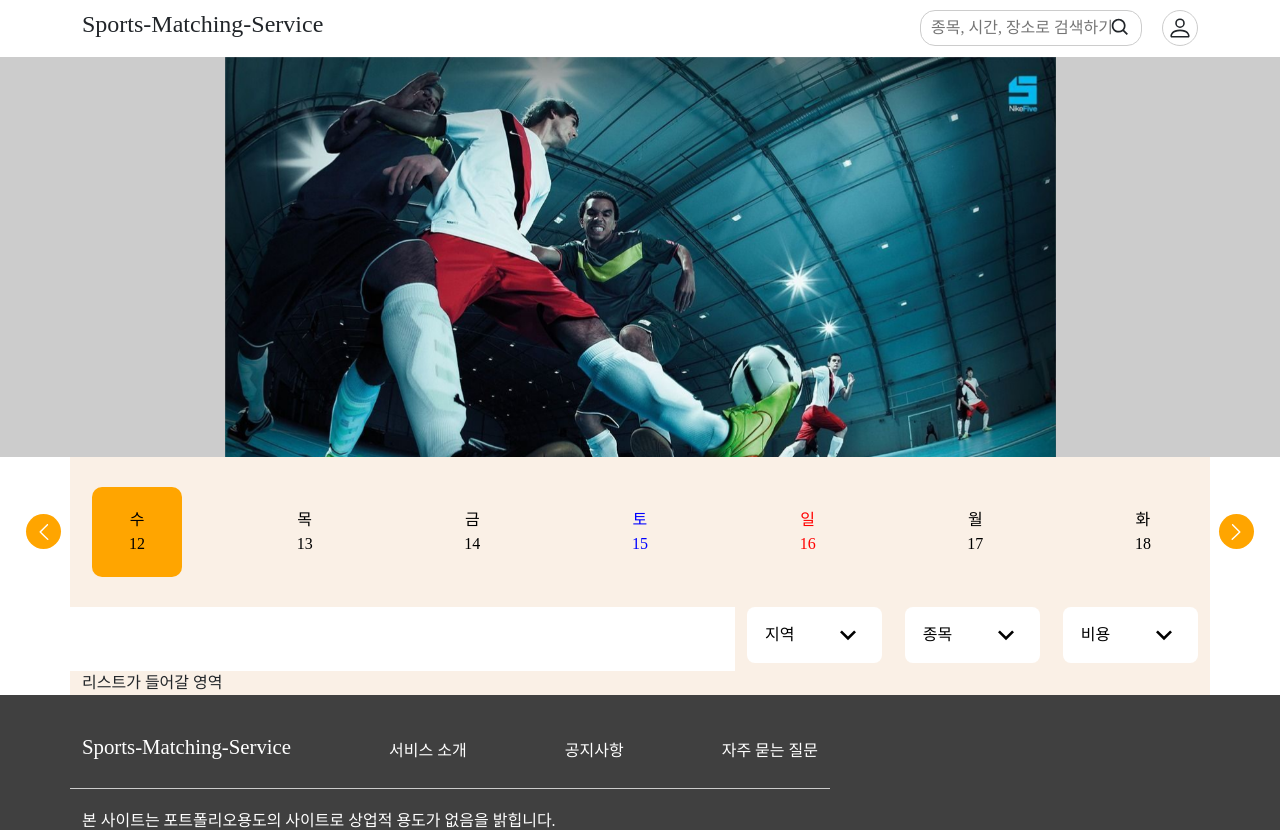
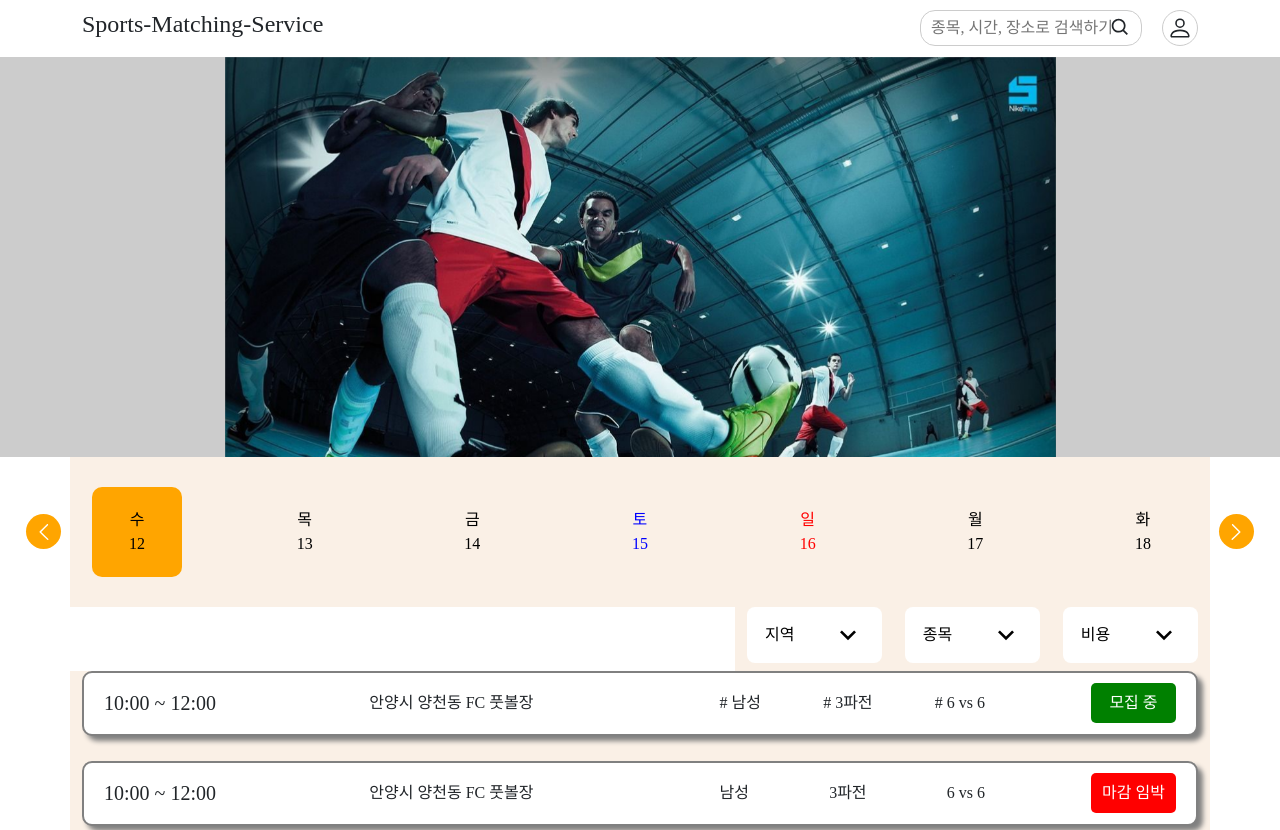
Before and after one commit to Sports-Matching-Service/Frontend, a React (Create React App) app: page / in a window 1280 px wide. Shown: the top 830 px of the page. Built offline with nearby package versions, Linux system fonts and the light colour scheme; a web font is replaced by a local one.

Commit message:
🐎 Add: List Render

```diff
--- /dev/null
+++ b/src/components/common/MatchList.jsx
@@ -0,0 +1,176 @@
+import styled from "styled-components";
+
+const MATCH_DATA = [
+  {
+    time: "10:00 ~ 12:00",
+    stadium: "안양시 양천동 FC 풋볼장",
+    gender: "# 남성",
+    way: "# 3파전",
+    number: "# 6 vs 6",
+    status: "모집 중",
+  },
+  {
+    time: "10:00 ~ 12:00",
+    stadium: "안양시 양천동 FC 풋볼장",
+    gender: "남성",
+    way: "3파전",
+    number: "6 vs 6",
+    status: "마감 임박",
+  },
+  {
+    time: "10:00 ~ 12:00",
+    stadium: "안양시 양천동 FC 풋볼장",
+    gender: "남성",
+    way: "3파전",
+    number: "6 vs 6",
+    status: "마감",
+  },
+  {
+    time: "10:00 ~ 12:00",
+    stadium: "안양시 양천동 FC 풋볼장",
+    gender: "남성",
+    way: "3파전",
+    number: "6 vs 6",
+    status: "모집 중",
+  },
+  {
+    time: "10:00 ~ 12:00",
+    stadium: "안양시 양천동 FC 풋볼장",
+    gender: "남성",
+    way: "3파전",
+    number: "6 vs 6",
+    status: "모집 중",
+  },
+  {
+    time: "10:00 ~ 12:00",
+    stadium: "안양시 양천동 FC 풋볼장",
+    gender: "남성",
+    way: "3파전",
+    number: "6 vs 6",
+    status: "모집 중",
+  },
+  {
+    time: "10:00 ~ 12:00",
+    stadium: "안양시 양천동 FC 풋볼장",
+    gender: "남성",
+    way: "3파전",
+    number: "6 vs 6",
+    status: "모집 중",
+  },
+  {
+    time: "10:00 ~ 12:00",
+    stadium: "안양시 양천동 FC 풋볼장",
+    gender: "남성",
+    way: "3파전",
+    number: "6 vs 6",
+    status: "모집 중",
+  },
+  {
+    time: "10:00 ~ 12:00",
+    stadium: "안양시 양천동 FC 풋볼장",
+    gender: "남성",
+    way: "3파전",
+    number: "6 vs 6",
+    status: "모집 중",
+  },
+  {
+    time: "10:00 ~ 12:00",
+    stadium: "안양시 양천동 FC 풋볼장",
+    gender: "남성",
+    way: "3파전",
+    number: "6 vs 6",
+    status: "모집 중",
+  },
+  {
+    time: "10:00 ~ 12:00",
+    stadium: "안양시 양천동 FC 풋볼장",
+    gender: "남성",
+    way: "3파전",
+    number: "6 vs 6",
+    status: "모집 중",
+  },
+];
+
+const ListContainer = styled.div`
+  width: 100%;
+  height: 65px;
+  border-radius: 10px;
+  border: 2px solid gray;
+  display: flex;
+  justify-content: space-between;
+  align-items: center;
+  padding: 0 20px;
+  background-color: white;
+  margin-bottom: 25px;
+  box-shadow: 5px 5px 5px gray;
+`;
+
+const ListTime = styled.div`
+  width: 25%;
+  font-size: 20px;
+`;
+
+const ListStadium = styled.div`
+  width: 33%;
+`;
+
+const ListIntroduce = styled.div`
+  width: 25%;
+  display: flex;
+  justify-content: space-between;
+  align-items: center;
+`;
+
+const ListStatus = styled.div`
+  width: 18%;
+  display: flex;
+  justify-content: flex-end;
+`;
+
+const ListStatusBtn = styled.div`
+  background-color: ${(props) =>
+    props.btncolor === 0 ? "green" : props.btncolor === 1 ? "red" : "gray"};
+  pointer-events: ${(props) => props.btncolor === 2 && "none"};
+  cursor: pointer;
+  width: 85px;
+  height: 40px;
+  border-radius: 5px;
+  color: white;
+  display: flex;
+  justify-content: center;
+  align-items: center;
+`;
+
+function MatchList() {
+  return (
+    <>
+      {MATCH_DATA.map((match, idx) => (
+        // 화면 사이즈 줄이면 깨짐
+        <ListContainer key={idx}>
+          <ListTime>{match.time}</ListTime>
+          <ListStadium>{match.stadium}</ListStadium>
+          <ListIntroduce>
+            <span>{match.gender}</span>
+            <span>{match.way}</span>
+            <span>{match.number}</span>
+          </ListIntroduce>
+          <ListStatus>
+            <ListStatusBtn
+              btncolor={
+                match.status === "모집 중"
+                  ? 0
+                  : match.status === "마감 임박"
+                  ? 1
+                  : 2
+              }
+            >
+              {match.status}
+            </ListStatusBtn>
+          </ListStatus>
+        </ListContainer>
+      ))}
+    </>
+  );
+}
+
+export default MatchList;
--- a/src/components/view/Main.jsx
+++ b/src/components/view/Main.jsx
@@ -2,6 +2,7 @@ import React from "react";
 import { Col, Row } from "react-bootstrap";
 import Slider from "../common/Slider";
 import Filter from "../common/Filter";
+import MatchList from "../common/MatchList";
 
 const Main = () => {
   return (
@@ -13,7 +14,7 @@ const Main = () => {
         <Filter />
       </Col>
       <Col sm={12} md={12} style={{ backgroundColor: "rgb(250,240,230)" }}>
-        리스트가 들어갈 영역
+        <MatchList />
       </Col>
     </Row>
   );
```
